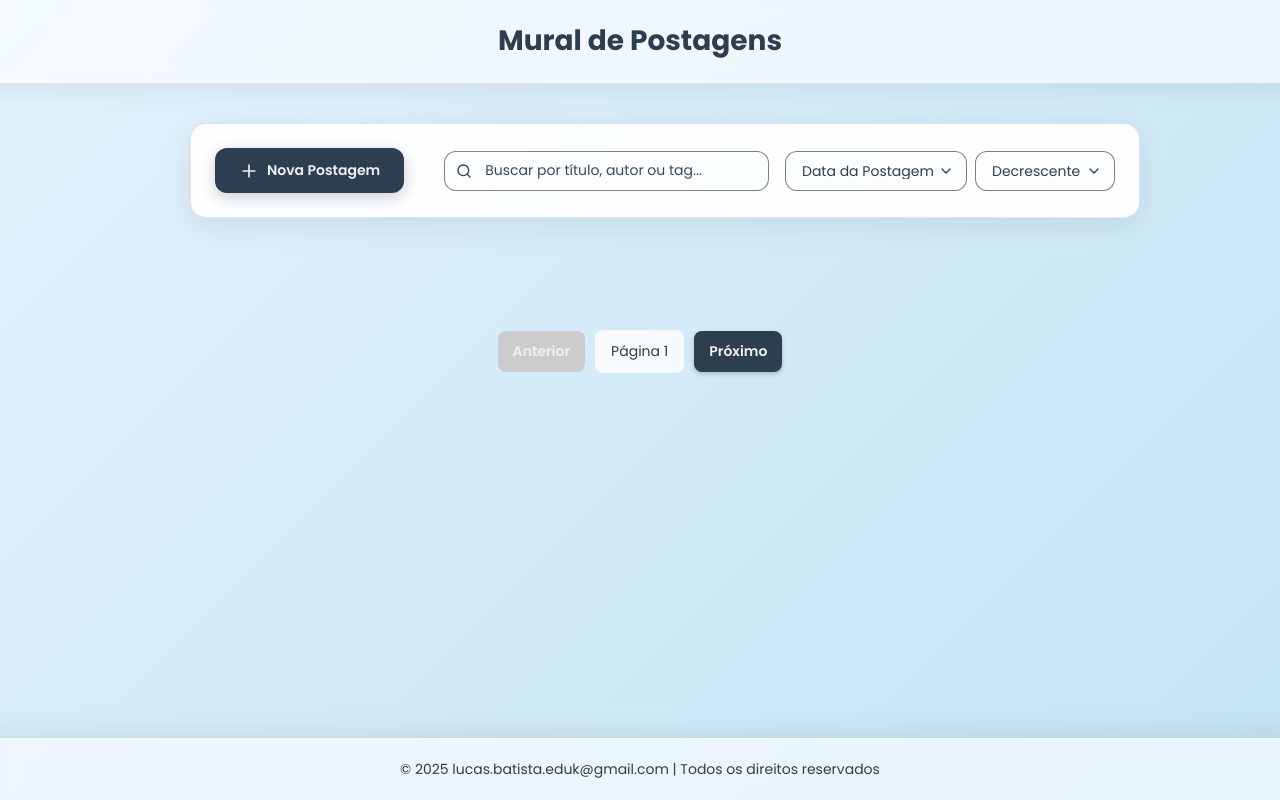
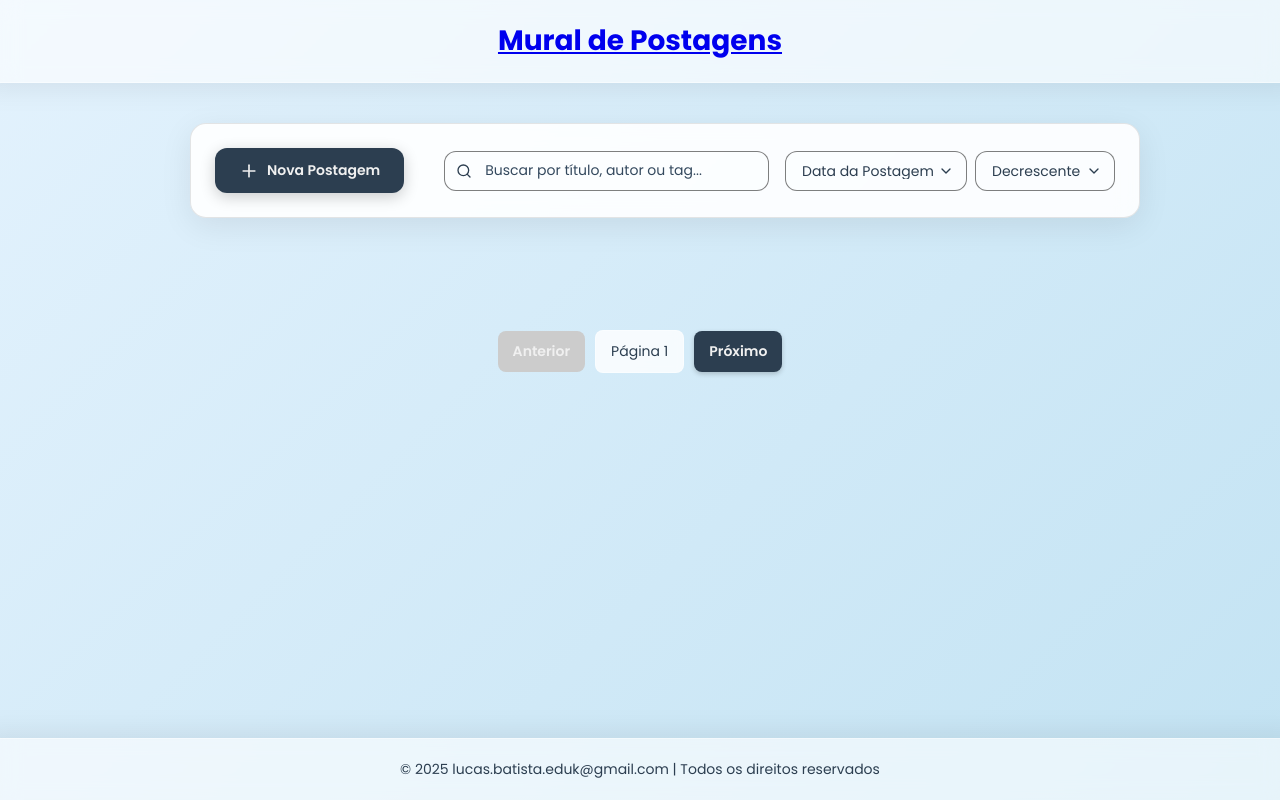
Before and after one commit to hyskal/mural-de-postagens, a website: page public/index.html in a window 1280 px wide. Drawn offline with Linux system fonts and the light colour scheme; no server answers.

Commit message:
Update index.html

```diff
--- a/public/index.html
+++ b/public/index.html
@@ -12,7 +12,7 @@
 <body>
 
     <header>
-        <h1>Mural de Postagens</h1>
+        <h1><a href="#">Mural de Postagens</a></h1>
     </header>
 
     <div class="main-container">
```
